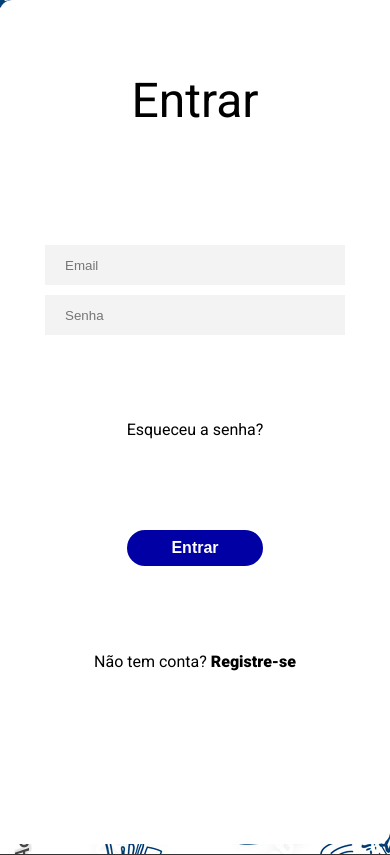
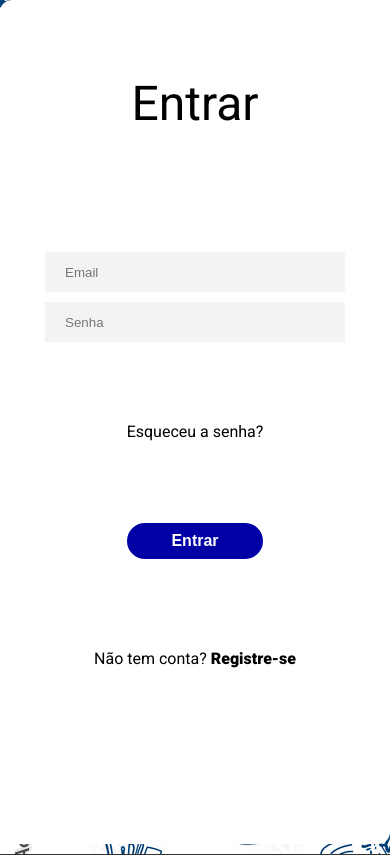
Before and after one commit to felipe15207/enjoy-cursos, a PHP site: page /login-cadastro.html in a window 390 px wide. Shown: the part 125-980 px from the top of the page. Run offline with PHP 8.4, Linux system fonts and the light colour scheme.

Commit message:
mudança de margens nos botoes de cadastro e entrar

```diff
--- a/login-cadastro.html
+++ b/login-cadastro.html
@@ -63,8 +63,8 @@
                         <input type="email" name="email" class="form-input" placeholder="Email" required>
                         <input type="password" name="senha" class="form-input" placeholder="Senha" inputmode="verbatim" required>
                     </div>
-                    <a href="#" class="form-link">Esqueceu a senha?</a>
-                    <button type="submit" class="form-button">Entrar</button>
+                    <a href="#" class="form-link" id="seila-senha">Esqueceu a senha?</a>
+                    <button type="submit" class="form-button" id="btn-entrar">Entrar</button>
                     <p class="mobile-text" id="text-ir-cadastro">
                         Não tem conta?
                         <a href="#" id="open-register-mobile">Registre-se</a>
--- a/styles/estilo-tela-login-cadastro.css
+++ b/styles/estilo-tela-login-cadastro.css
@@ -228,6 +228,15 @@ transition: .7s;
 
 @media (max-width:768px) {
 
+    #seila-senha {
+        margin-top: -40px;
+        margin-bottom: -15px;
+    }
+
+    #btn-entrar {
+        margin-top: -25px;
+    }
+
     #btn-cadastrar {
         margin-top: 25px;
         margin-bottom: 25px;
@@ -246,11 +255,6 @@ transition: .7s;
         margin-bottom: 1px;
     }
 
-    .form-link {
-        margin-top: -32px;
-        margin-bottom: -12px;
-    }
-
     .form-button {
         margin-top: -16px;
         margin-bottom: -16px;
```
